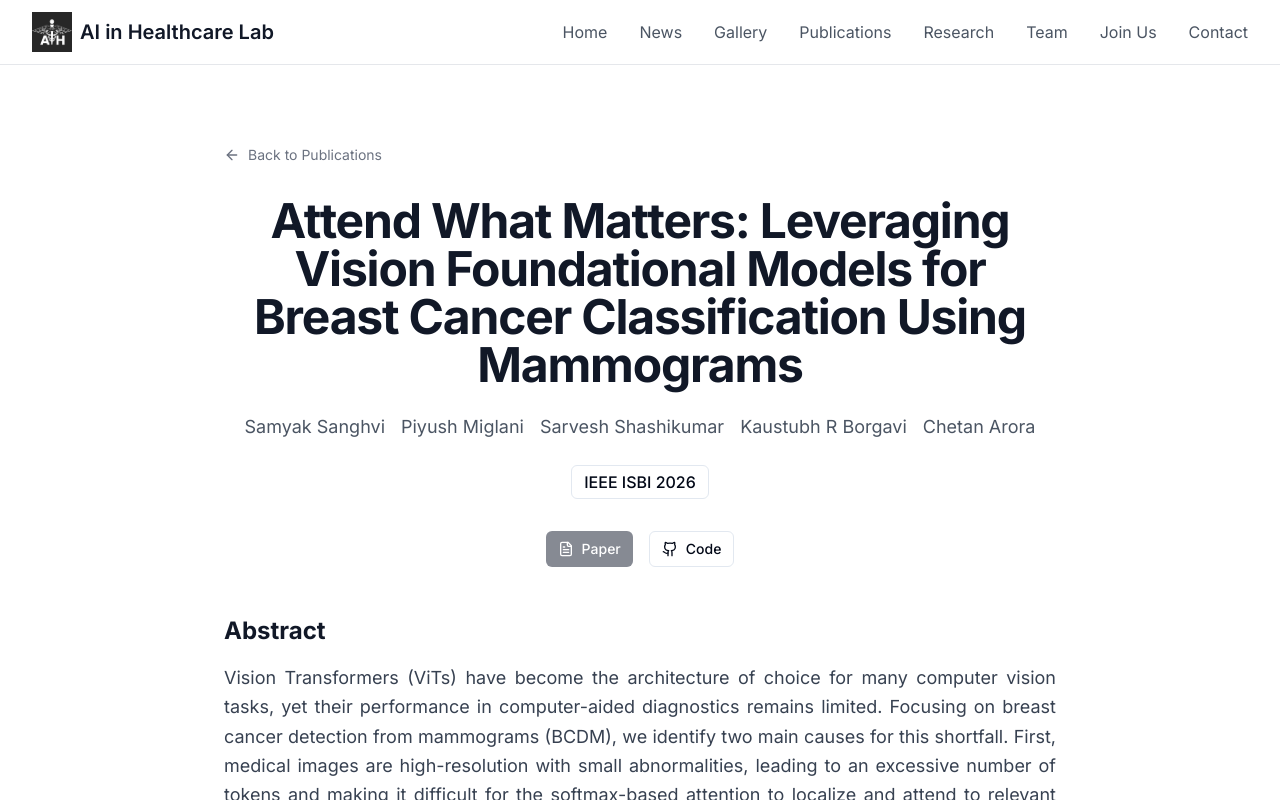
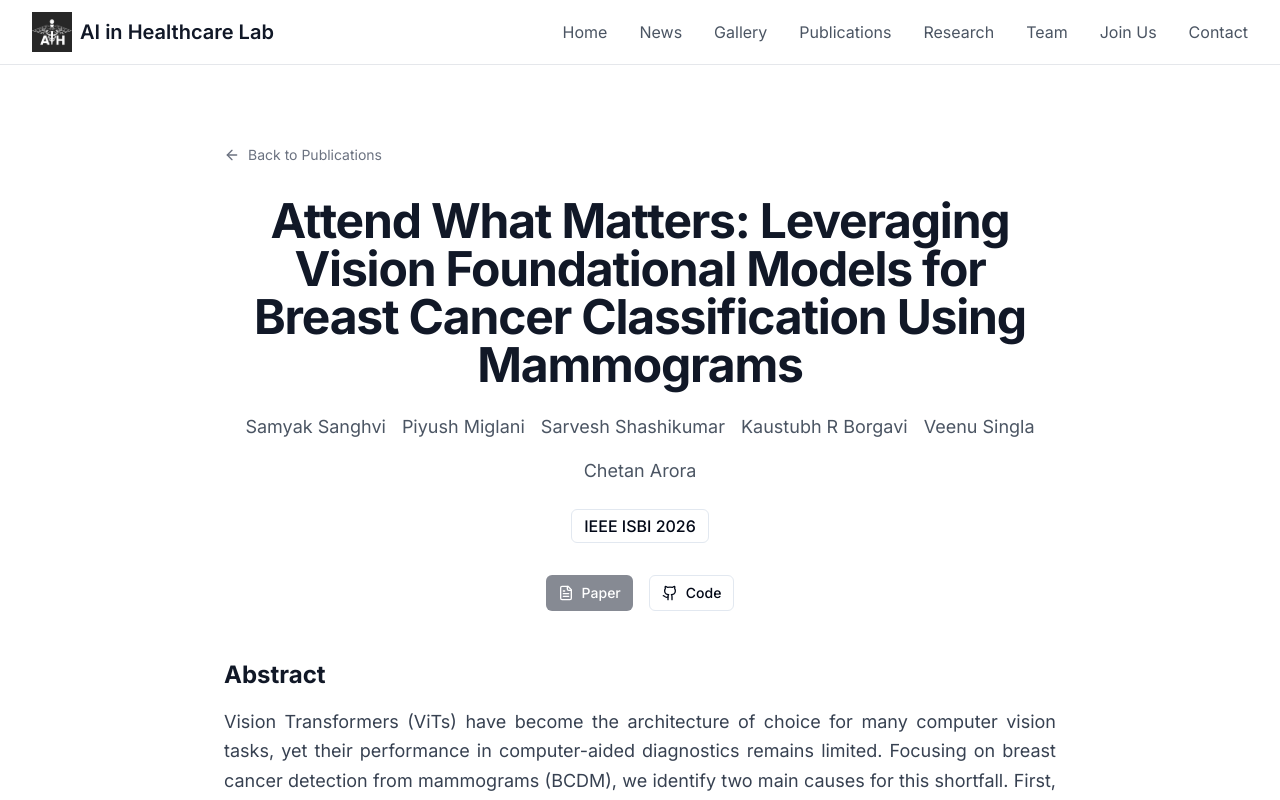
Before and after one commit to AiH-IITD/aih-iitd.github.io, a Next.js app: page /publications/attend-what-matters in a window 1280 px wide. Shown: the top 800 px of the page. Built offline with nearby package versions, Linux system fonts and the light colour scheme.

Commit message:
Update authors list

```diff
--- a/app/publications/attend-what-matters/page.tsx
+++ b/app/publications/attend-what-matters/page.tsx
@@ -25,6 +25,7 @@ export default function AttendWhatMattersPage() {
                         <span>Piyush Miglani</span>
                         <span>Sarvesh Shashikumar</span>
                         <span>Kaustubh R Borgavi</span>
+                        <span>Veenu Singla</span>
                         <span>Chetan Arora</span>
                     </div>
                     <div className="flex justify-center items-center gap-2 mb-8">
```
